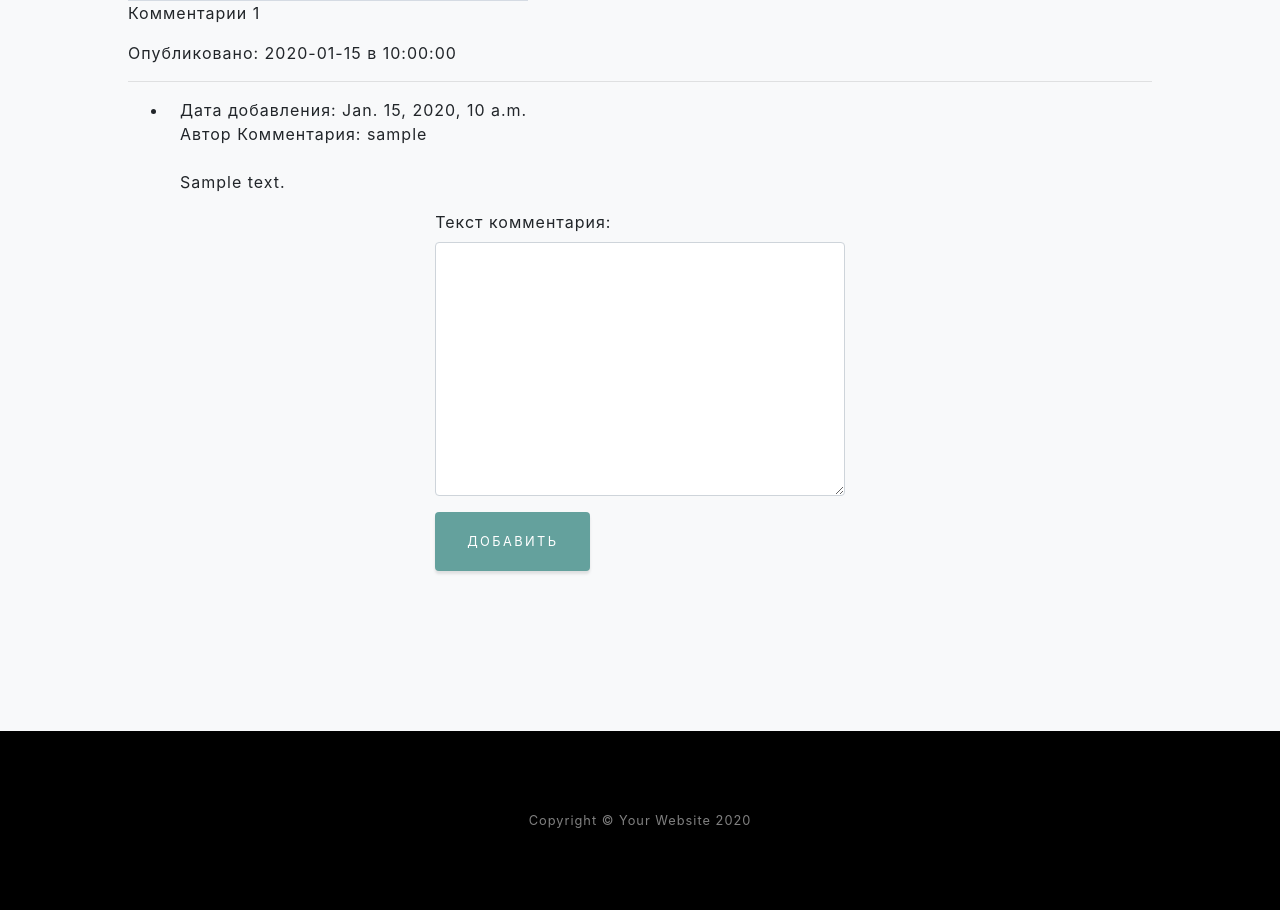
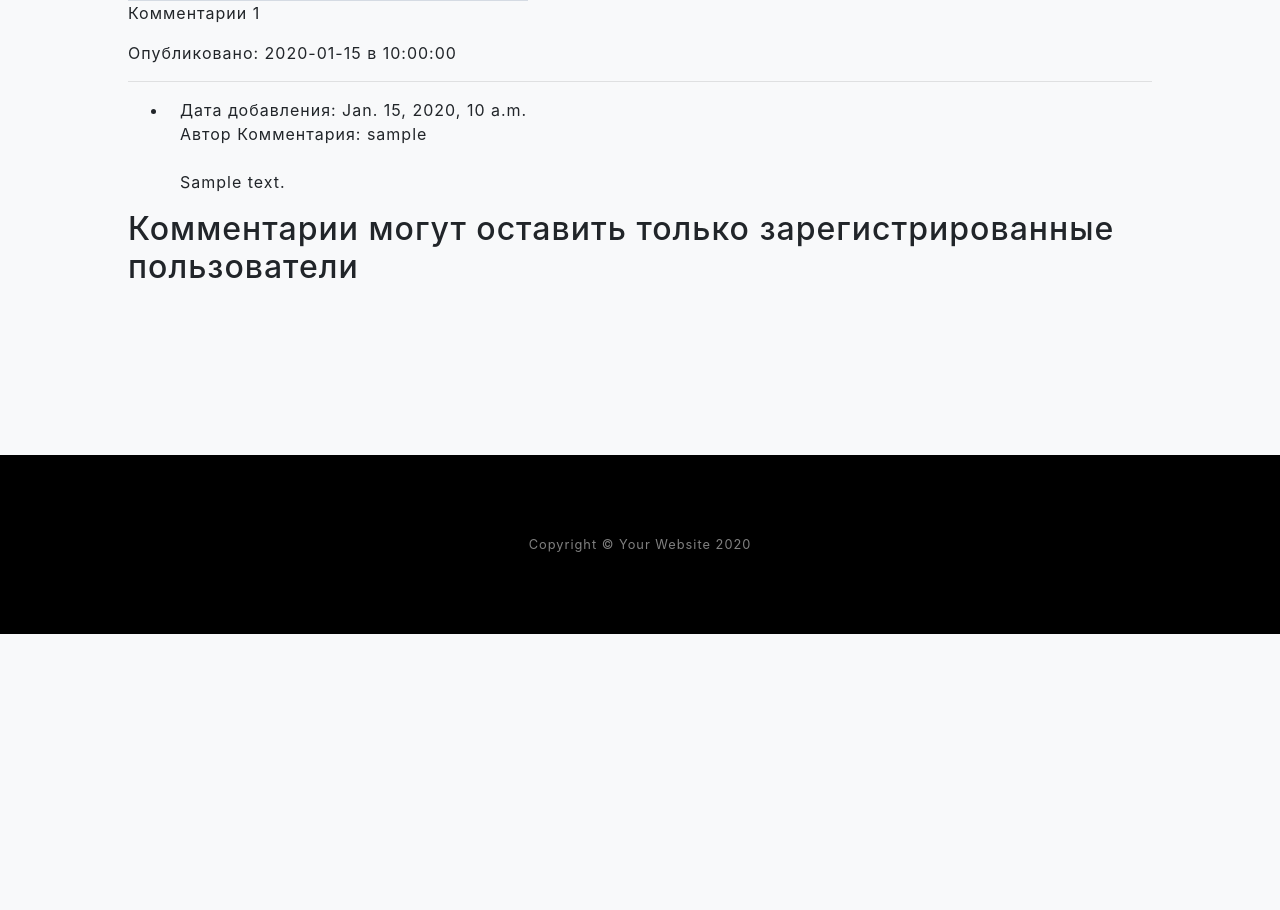
Before and after one commit to EVbyte/lab3, a Django app: page /news/1/ in a window 1280 px wide. Shown: the part 616-1526 px from the top of the page. After the commit the page ends 1250 px from the top, so only its background shows below. Run offline with Django 3.2, Linux system fonts and the light colour scheme; tables that the repository leaves empty hold one stand-in row (values such as "Sample post"); grey boxes marked "Sample" are stand-in pictures; some libraries are stand-ins or nearby versions.

Commit message:
Update post_page.html

```diff
--- a/templates/news/post_page.html
+++ b/templates/news/post_page.html
@@ -29,15 +29,19 @@
     </div>
     {% endif %}
 
-<div style="padding-right: 30%; padding-left: 30%">
+{% if request.user.is_authenticated %}
+<div class="col-4">
+<p>Добавить комментарий</p>
+<form action="" id="add_form" method="post">
+{% csrf_token %}
+{{form.as_p}}
+</form>
 
-        <form action=""  id="add_form" method="post">
-            {% csrf_token %}
-            {{form.as_p}}
-        </form>
-
-        <button form="add_form" type="submit" class="btn btn-primary">Добавить</button>
+<button form="add_form" type="submit" class="btn btn-primary">Добавить</button>
 
 </div>
+{% else %}
+<h2>Комментарии могут оставить только зарегистрированные пользователи</h2>
+{% endif %}
     </header>
 {% endblock %}
```
